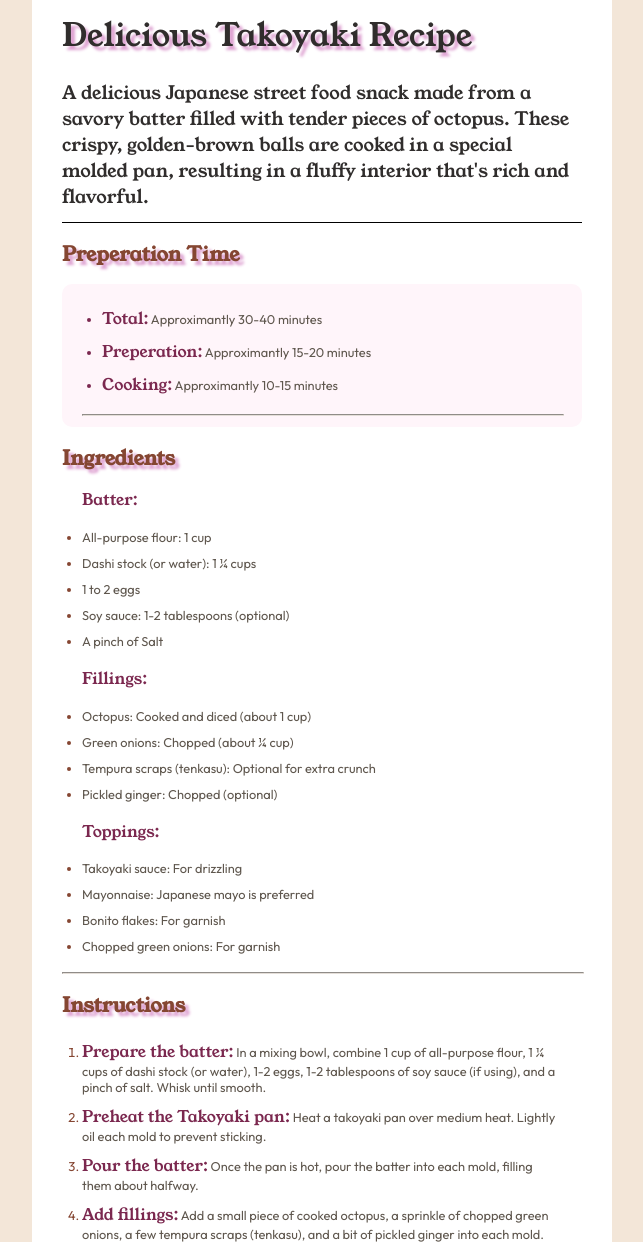
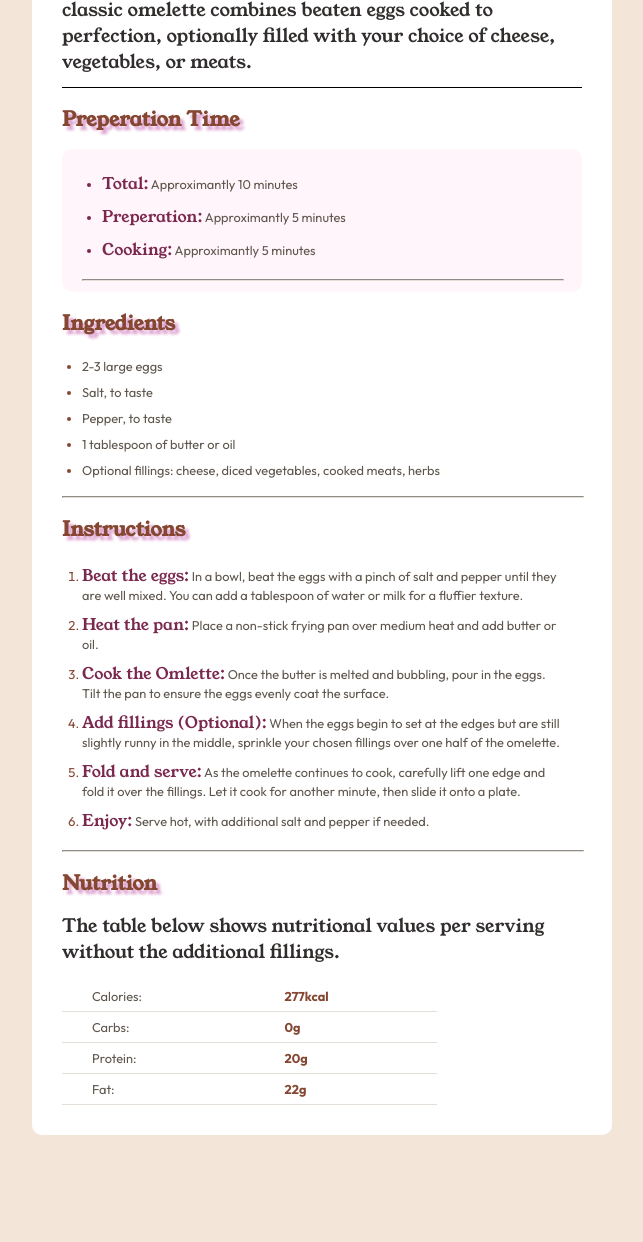
Before and after one commit to kingkokopanda/recipe-page-with-html-and-css, a plain HTML site: page index.html in a window 1280 px wide. Shown: the part 408-1650 px from the top of the page, without its empty margins (318-961 px from the left). After the commit the page ends 1563 px from the top, so only its background shows below. Drawn offline with Linux system fonts and the light colour scheme.

Commit message:
Update index.html
Omlette recipe

```diff
--- a/index.html
+++ b/index.html
@@ -4,65 +4,46 @@
   <meta charset="UTF-8">
   <meta name="viewport" content="width=device-width, initial-scale=1.0">
   <link rel="icon" type="image/png" sizes="32x32" href="./assets/images/favicon-32x32.png">
-  <title>Kokopanda | Recipe page</title>
+  <title>Kokopanda | Simple Omlette Recipe</title>
   <link rel="stylesheet" href="main.css">
 
 </head>
 <body>
   <div class="card">
-   <img src="assets/images/takoyaki-recipe-4792w.jpg" alt="Fabolous Takoyaki">
+   <img src="assets/images/image-omelette.jpeg" alt="Delicious Omelette">
   <div class= "ingredients">
-    <h1 class="main-heading">Delicious Takoyaki Recipe </h1>
-    <h1 class="content">A delicious Japanese street food snack made from a savory batter filled with tender pieces of octopus. These crispy, golden-brown balls are cooked in a special molded pan, resulting in a fluffy interior that's rich and flavorful.</h1>
+    <h1 class="main-heading">Simple Omlette Recipe </h1>
+    <h1 class="content">An easy and quick dish, perfect for any meal. This classic omelette combines beaten eggs cooked to perfection, optionally filled with your choice of cheese, vegetables, or meats.</h1>
     <div style="border-top: 1px solid black;"></div>
       <h2 class="bold-content">Preperation Time </h2>
     <div class="list1">
       <ul>
-        <li><span class="sub-content">Total:</span> Approximantly 30-40 minutes</li>
-        <li><span class="sub-content">Preperation:</span> Approximantly 15-20 minutes</li>
-        <li><span class="sub-content">Cooking:</span> Approximantly 10-15 minutes</li>
+        <li><span class="sub-content">Total:</span> Approximantly 10 minutes</li>
+        <li><span class="sub-content">Preperation:</span> Approximantly 5 minutes</li>
+        <li><span class="sub-content">Cooking:</span> Approximantly 5 minutes</li>
       </ul>
       <hr>
     </div>
     <h2 class="bold-content">Ingredients </h2>
 
   <div class="list2">
-    <ol li><span class="sub-content">Batter:</span></ol>
     <ul>
-      <li>All-purpose flour: 1 cup</li>
-      <li>Dashi stock (or water): 1 ¼ cups</li>
-      <li>1 to 2 eggs</li>
-      <li>Soy sauce: 1-2 tablespoons (optional)</li>
-      <li>A pinch of Salt</li>
-    </ul>
-    <ol li><span class="sub-content">Fillings:</span></ol>
-    <ul>
-      <li>Octopus: Cooked and diced (about 1 cup)</li>
-      <li>Green onions: Chopped (about ¼ cup)</li>
-      <li>Tempura scraps (tenkasu): Optional for extra crunch</li>
-      <li>Pickled ginger: Chopped (optional)</li>
-    </ul>
-    <ol li><span class="sub-content">Toppings:</span></ol>
-    <ul>
-      <li>Takoyaki sauce: For drizzling</li>
-      <li>Mayonnaise: Japanese mayo is preferred</li>
-      <li>Bonito flakes: For garnish</li>
-      <li>Chopped green onions: For garnish</li>
+      <li>2-3 large eggs</li>
+      <li>Salt, to taste</li>
+      <li>Pepper, to taste</li>
+      <li>1 tablespoon of butter or oil</li>
+      <li> Optional fillings: cheese, diced vegetables, cooked meats, herbs</li>
     </ul>
     <hr>
   </div>
   <div class="instructions">
     <h2 class="bold-content">Instructions </h2>
     <ol class="list2">
-      <li><span class="sub-content">Prepare the batter:</span> In a mixing bowl, combine 1 cup of all-purpose flour, 1 ¼ cups of dashi stock (or water), 1-2 eggs, 1-2 tablespoons of soy sauce (if using), and a pinch of salt. Whisk until smooth.</li>
-      <li><span class="sub-content">Preheat the Takoyaki pan:</span> Heat a takoyaki pan over medium heat. Lightly oil each mold to prevent sticking.</li>
-      <li><span class="sub-content"> Pour the batter:</span> Once the pan is hot, pour the batter into each mold, filling them about halfway. </li>
-      <li><span class="sub-content">Add fillings:</span> Add a small piece of cooked octopus, a sprinkle of chopped green onions, a few tempura scraps (tenkasu), and a bit of pickled ginger into each mold.</li>
-      <li><span class="sub-content">Top with more batter:</span> Pour more batter over the fillings, covering them completely. </li>
-      <li><span class="sub-content">Cook the Takoyaki:</span> Let the takoyaki cook for about 3-4 minutes. When the edges start to brown, use a skewer or chopsticks to gently turn them 90 degrees. </li>
-      <li><span class="sub-content">Enjoy:</span> Serve hot, with additional salt and pepper if needed.</li>
-      <li><span class="sub-content">Enjoy:</span> Serve hot, with additional salt and pepper if needed.</li>
-      <li><span class="sub-content">Enjoy:</span> Serve hot, with additional salt and pepper if needed.</li>
+      <li><span class="sub-content">Beat the eggs:</span> In a bowl, beat the eggs with a pinch of salt and pepper until they are well mixed. You can add a tablespoon of water or milk for a fluffier texture.</li>
+      <li><span class="sub-content">Heat the pan:</span> Place a non-stick frying pan over medium heat and add butter or oil.</li>
+      <li><span class="sub-content">Cook the Omlette:</span> Once the butter is melted and bubbling, pour in the eggs. Tilt the pan to ensure the eggs evenly coat the surface.</li>
+      <li><span class="sub-content">Add fillings (Optional):</span> When the eggs begin to set at the edges but are still slightly runny in the middle, sprinkle your chosen fillings over one half of the omelette.</li>
+      <li><span class="sub-content">Fold and serve:</span> As the omelette continues to cook, carefully lift one edge and fold it over the fillings. Let it cook for another minute, then slide it onto a plate.</li>
       <li><span class="sub-content">Enjoy:</span> Serve hot, with additional salt and pepper if needed.</li>
     </ol>
     <hr>
```
